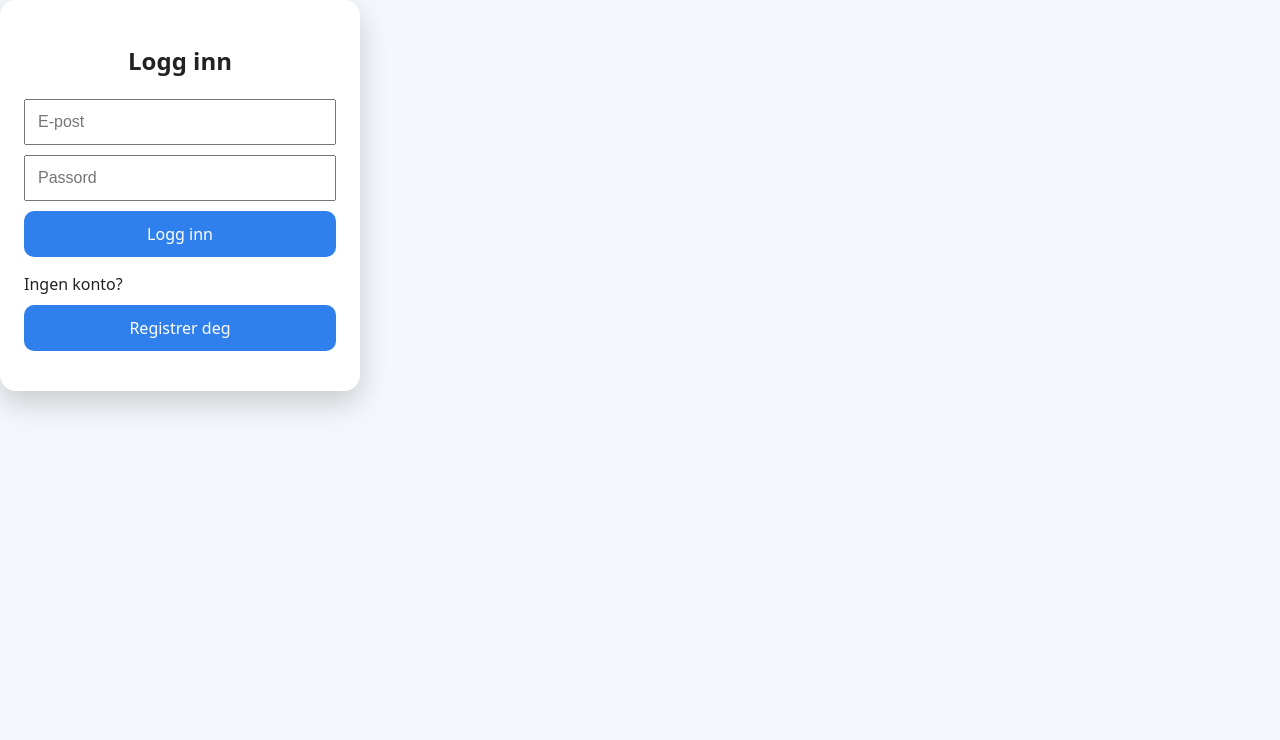
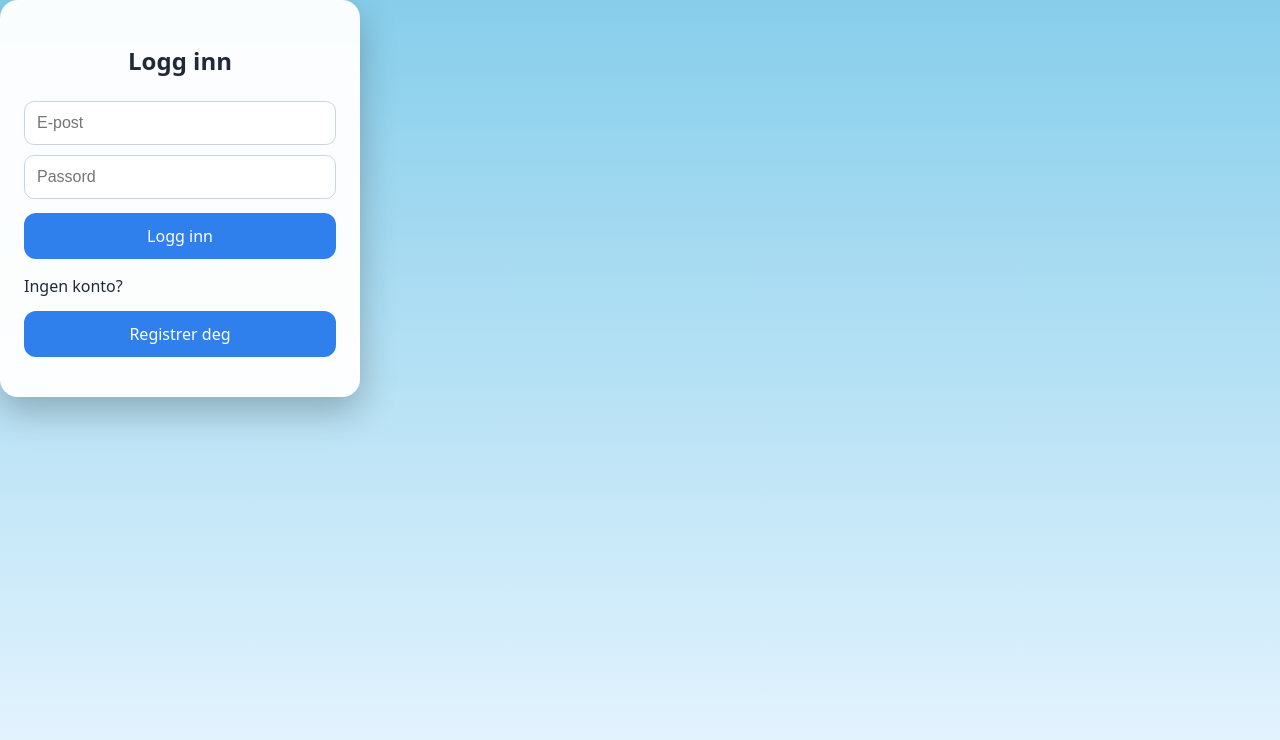
Before and after one commit to Husevik/teori-app-frontend, a React (Vite) app: page /quiz in a window 1280 px wide. Shown: the top 740 px of the page. Built offline with nearby package versions, Linux system fonts and the light colour scheme; no server answers.

Commit message:
Fix login centering and prevent white screen fallback

```diff
--- a/src/App.css
+++ b/src/App.css
@@ -1,17 +1,34 @@
 /* =========================
-   GLOBAL RESET / BASE
+   GLOBAL SIKKER BASE
+   ========================= */
+
+html,
+body,
+#root {
+  min-height: 100vh;
+  margin: 0;
+}
+
+body {
+  font-family: system-ui, -apple-system, BlinkMacSystemFont, "Segoe UI",
+    sans-serif;
+  background: linear-gradient(180deg, #87ceeb 0%, #eaf6ff 100%);
+  color: #1f2937;
+}
+
+/* Hindrer hvit skjerm ved render-feil */
+#root {
+  display: flex;
+  flex-direction: column;
+  background: inherit;
+}
+
+/* =========================
+   GENERELLE KOMPONENTER
    ========================= */
 
 * {
   box-sizing: border-box;
-}
-
-body {
-  margin: 0;
-  font-family: system-ui, -apple-system, BlinkMacSystemFont, "Segoe UI",
-    sans-serif;
-  background: #f4f7fb;
-  color: #222;
 }
 
 button {
@@ -20,18 +37,18 @@ button {
 }
 
 /* =========================
-   GENERIC CARD
+   KORT / PANEL
    ========================= */
 
 .card {
   background: white;
   padding: 20px;
-  border-radius: 14px;
-  box-shadow: 0 6px 20px rgba(0, 0, 0, 0.1);
+  border-radius: 16px;
+  box-shadow: 0 10px 28px rgba(0, 0, 0, 0.18);
 }
 
 /* =========================
-   LOGIN – ISOLERT
+   LOGIN – SOM FØR (MIDTEN)
    ========================= */
 
 .login-page {
@@ -39,50 +56,56 @@ button {
   display: flex;
   align-items: center;
   justify-content: center;
-  background: linear-gradient(180deg, #87ceeb, #eaf6ff);
+  background: inherit; /* VIKTIG */
 }
 
 .login-card {
-  background: white;
-  padding: 24px;
-  border-radius: 16px;
   width: 100%;
   max-width: 360px;
-  box-shadow: 0 12px 30px rgba(0, 0, 0, 0.18);
+  background: rgba(255, 255, 255, 0.96);
+  padding: 24px;
+  border-radius: 18px;
+  box-shadow: 0 14px 36px rgba(0, 0, 0, 0.25);
 }
 
 .login-card h2 {
   text-align: center;
-  margin-bottom: 12px;
+  margin-bottom: 14px;
 }
 
-.login-card input,
-.login-card button {
+.login-card input {
   width: 100%;
+  padding: 12px;
   margin-top: 10px;
-  padding: 12px;
+  border-radius: 10px;
+  border: 1px solid #cbd5e1;
   font-size: 16px;
 }
 
 .login-card button {
+  width: 100%;
+  margin-top: 14px;
+  padding: 12px;
+  border-radius: 12px;
   border: none;
-  border-radius: 10px;
   background: #2f80ed;
   color: white;
+  font-size: 16px;
 }
 
 /* =========================
-   APP SHELL
+   APP SHELL (RØRES IKKE)
    ========================= */
 
 .app-bg {
   min-height: 100vh;
   display: flex;
   flex-direction: column;
+  background: inherit;
 }
 
 .top-bar {
-  background: #1f2937;
+  background: rgba(31, 41, 55, 0.92);
   color: white;
   padding: 12px 16px;
   display: flex;
@@ -104,10 +127,14 @@ button {
   padding: 16px;
 }
 
+/* =========================
+   BOTTOM NAV
+   ========================= */
+
 .bottom-nav {
   display: flex;
-  border-top: 1px solid #ddd;
   background: white;
+  border-top: 1px solid #e5e7eb;
 }
 
 .nav-item {
@@ -115,15 +142,16 @@ button {
   padding: 12px;
   border: none;
   background: none;
+  font-size: 15px;
 }
 
 .nav-item.active {
-  background: #e5efff;
-  font-weight: bold;
+  background: #eaf2ff;
+  font-weight: 600;
 }
 
 /* =========================
-   QUIZ – STUDENT MODE
+   QUIZ – STABIL RENDER
    ========================= */
 
 .quiz-page {
@@ -135,6 +163,10 @@ button {
   font-size: 18px;
   margin-bottom: 16px;
 }
+
+/* =========================
+   SVARALTERNATIVER
+   ========================= */
 
 .answer-list {
   list-style: none;
@@ -149,24 +181,23 @@ button {
 .answer-btn {
   width: 100%;
   padding: 14px;
+  border-radius: 14px;
+  border: 2px solid #d1d5db;
+  background: white;
   font-size: 16px;
-  border-radius: 12px;
-  border: 2px solid #ddd;
-  background: white;
   text-align: left;
+  transition: background 0.15s, border 0.15s;
 }
 
 .answer-btn:hover {
-  background: #f0f4ff;
-}
-
-/* valgt, men ikke sjekket */
-.answer-btn.selected {
-  border-color: #2f80ed;
   background: #eef4ff;
 }
 
-/* riktig / feil etter sjekk */
+.answer-btn.selected {
+  border-color: #2f80ed;
+  background: #eaf2ff;
+}
+
 .answer-btn.correct {
   background: #d1fae5;
   border-color: #10b981;
@@ -179,6 +210,10 @@ button {
   color: #7f1d1d;
 }
 
+/* =========================
+   QUIZ ACTIONS
+   ========================= */
+
 .quiz-actions {
   margin-top: 20px;
   display: flex;
@@ -188,7 +223,7 @@ button {
 .quiz-actions button {
   flex: 1;
   padding: 12px;
-  border-radius: 10px;
+  border-radius: 12px;
   border: none;
   background: #2f80ed;
   color: white;
@@ -196,21 +231,9 @@ button {
 }
 
 /* =========================
-   QUIZ RESULT
+   RESULTAT
    ========================= */
 
 .quiz-result {
   text-align: center;
 }
-
-.quiz-result h2 {
-  margin-bottom: 10px;
-}
-
-/* =========================
-   ADMIN
-   ========================= */
-
-.admin-list li {
-  margin-bottom: 10px;
-}
```
